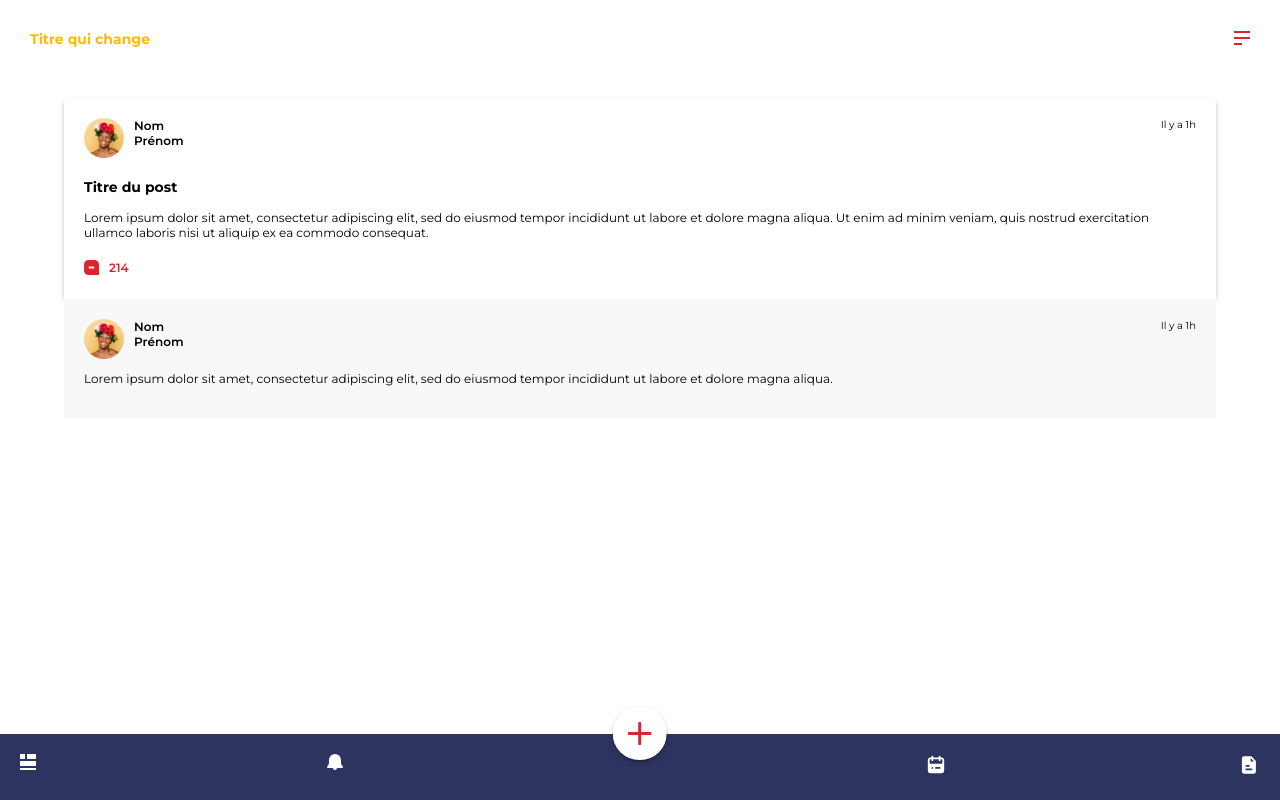
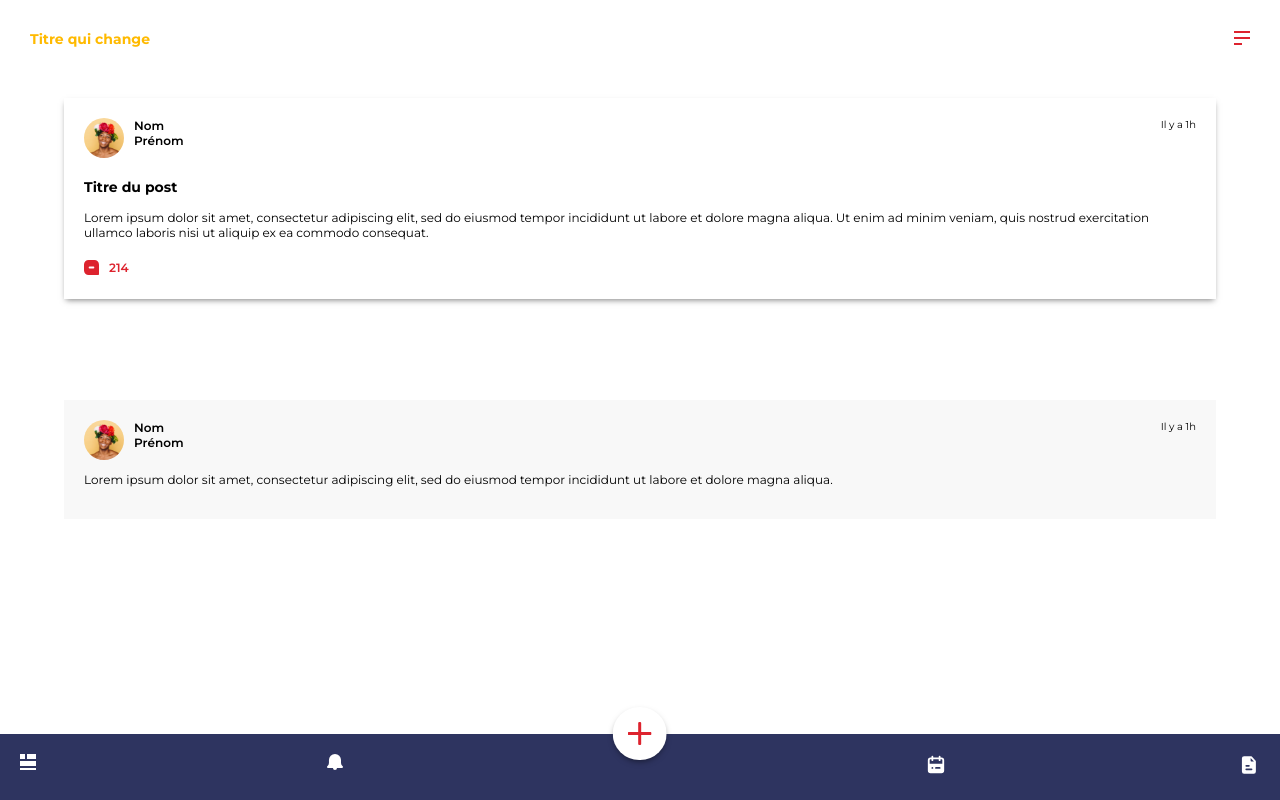
Before and after one commit to Y-Info/Nock-Client, a Vue app: page /feed in a window 1280 px wide. Built offline with nearby package versions, Linux system fonts and the light colour scheme.

Commit message:
test animation comment translate

```diff
--- a/src/views/feed.vue
+++ b/src/views/feed.vue
@@ -3,7 +3,6 @@
         <menuRight/>
         <menu-bottom/>
         <div class="content">
-            <div class="marge">
             <div class="userPost">
                 <img src="../assets/img/profilUser.svg" alt="Photo de profil">
                 <p class="name">Nom <br>Prénom</p>
@@ -17,9 +16,8 @@
                 ex ea commodo consequat.</p>
             <div class="actionPost">
                 <div class="comment">
-                        <img src="../assets/icons/comment.svg" alt="Icon commentaire">
+                    <img src="../assets/icons/comment.svg" id="button" alt="Icon commentaire">
                     <span class="numberComment">214</span>
-                    </div>
                 </div>
             </div>
         </div>
@@ -42,7 +40,7 @@
     export default {
         components: {
             menuBottom,
-            menuRight
+            menuRight,
         }
     };
 </script>
@@ -51,20 +49,20 @@
     p {
         font-size: 12px;
     }
+
     .content {
+        z-index: 1000;
+        position: relative;
         width: 90%;
         background-color: #FFFFFF;
         margin-left: auto;
         margin-right: auto;
         margin-top: 50px;
+        padding: 20px;
 
         -webkit-box-shadow: 0 3px 6px -2px rgba(0, 0, 0, 0.5);
         -moz-box-shadow: 0 3px 6px -2px rgba(0, 0, 0, 0.5);
         box-shadow: 0 3px 6px -2px rgba(0, 0, 0, 0.5);
-
-        .marge {
-            padding: 20px;
-
 
         .userPost {
             border-radius: 5px;
@@ -128,14 +126,18 @@
         }
     }
 
-    }
-
     .commentUser {
+        z-index: -1000;
+        position: absolute;
+        content: "";
         background-color: #F8F8F8;
         width: 90%;
-        margin-left: auto;
-        margin-right: auto;
+        left: 50%;
+        top: 50%;
+        transform: translateX(-50%);
         padding: 20px;
+
+
 
         .userPost {
             border-radius: 5px;
```
Lines whose indentation alone changed are shown as unchanged.
